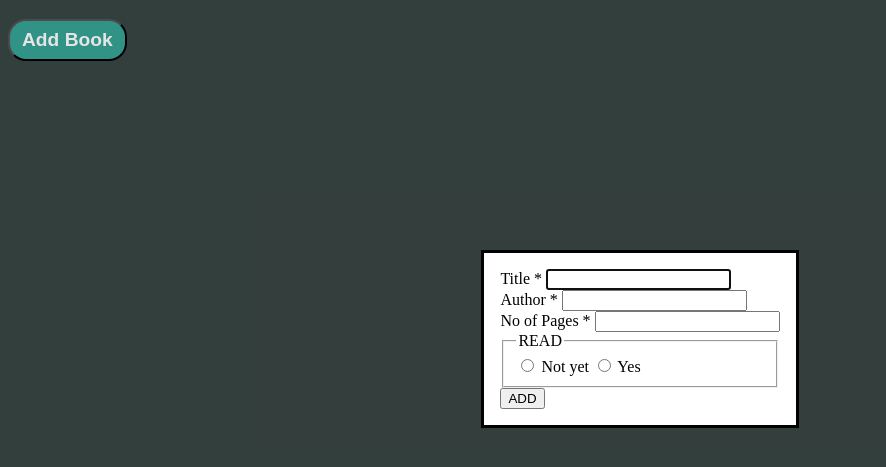
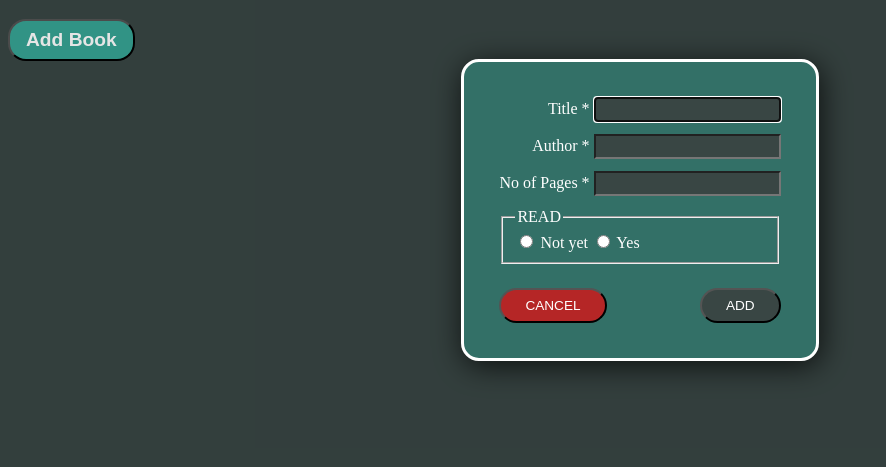
Before and after one commit to shayasgit/library, a plain HTML site: page index.html in a window 1280 px wide. Both pictures are taken after a click on the button "Add Book". Shown: the part 61-528 px from the top of the page, without its empty margins (0-886 px from the left). Drawn offline with Linux system fonts and the light colour scheme.

Commit message:
Designed Form Dialog box added cancel btn on Dialog box

```diff
--- a/index.html
+++ b/index.html
@@ -11,7 +11,7 @@
     <h1>Library</h1>
 
     <dialog id="form-box">
-        <form action="#">
+        <form action="#" class="form">
             <div class="input-div">
                 <label for="title">Title <span aria-label="required">*</span></label>
                 <input type="text" name="title" id="title" required>
@@ -24,7 +24,7 @@
                 <label for="pages">No of Pages <span aria-label="required">*</span></label>
                 <input type="number" name="pages" id="pages">
             </div>
-            <div class="input-div">
+            <div class="input-div" id="radio">
                 <fieldset>
                     <legend>READ</legend>
                     <input type="radio" name="read" id="not-yet" required>
@@ -33,7 +33,10 @@
                     <label for="yes">Yes</label>
                 </fieldset>
             </div>
-            <button>ADD</button>
+            <div class="btn-flex">
+                <button class="close">CANCEL</button>
+                <button class="add">ADD</button>
+            </div>
         </form>
     </dialog>
 
--- a/scripts/script.js
+++ b/scripts/script.js
@@ -5,3 +5,8 @@ let addBtn = document.querySelector('#add-btn');
 addBtn.addEventListener('click', () => {
     formBox.showModal();
 });
+
+let closeBtn = document.querySelector('.close');
+closeBtn.addEventListener('click', () => {
+    formBox.close();
+})
--- a/styles/style.css
+++ b/styles/style.css
@@ -1,6 +1,7 @@
 body {
     background-color: #394644;
     color: #fff;
+    font-family: 'Times New Roman', Times, serif;
 }
 
 #add-btn {
@@ -8,10 +9,71 @@ body {
     color: #fff;
     font-weight: bold;
     font-size: 1.2rem;
-    padding: 8px 12px;
+    padding: 8px 16px;
     border-radius: 18px;
 }
 
 #add-btn:active {
     background-color: rgba(54, 188, 168, 0.4);;
 }
+
+#form-box {
+    border-radius: 18px;
+    box-shadow: 2px 5px 30px 0px rgba(0,0,0,0.75);
+    padding: 35px;
+    background-color: rgba(54, 188, 168, 0.4);;
+    color: #fff;
+}
+
+#form-box {
+    margin-top: 120px;
+}
+
+form div + div {
+    margin-top: 12px;
+}
+
+form input {
+    background-color: #394644;
+    color: #fff;
+    padding: 3px;
+}
+
+form button {
+    margin-top: 12px;
+}
+
+form {
+    text-align: right;
+}
+form #radio {
+    text-align: left;
+}
+
+.btn-flex {
+    display: flex;
+    justify-content: space-between;
+    align-items: center;
+}
+
+#form-box button.add, #form-box button.close {
+    background-color: #394644;
+    color: #fff;
+    font-size: 0.85rem;
+    padding: 8px 24px;
+    border-radius: 18px;
+}
+
+#form-box button.close {
+    background-color: rgb(181, 38, 38);
+}
+
+#form-box button.add:active {
+    background-color: rgba(54, 188, 168, 0.4);
+    color: #000;
+}
+
+#form-box button.close:active {
+    background-color: rgba(181, 38, 38, 0.8);
+    color: #000;
+}
```
